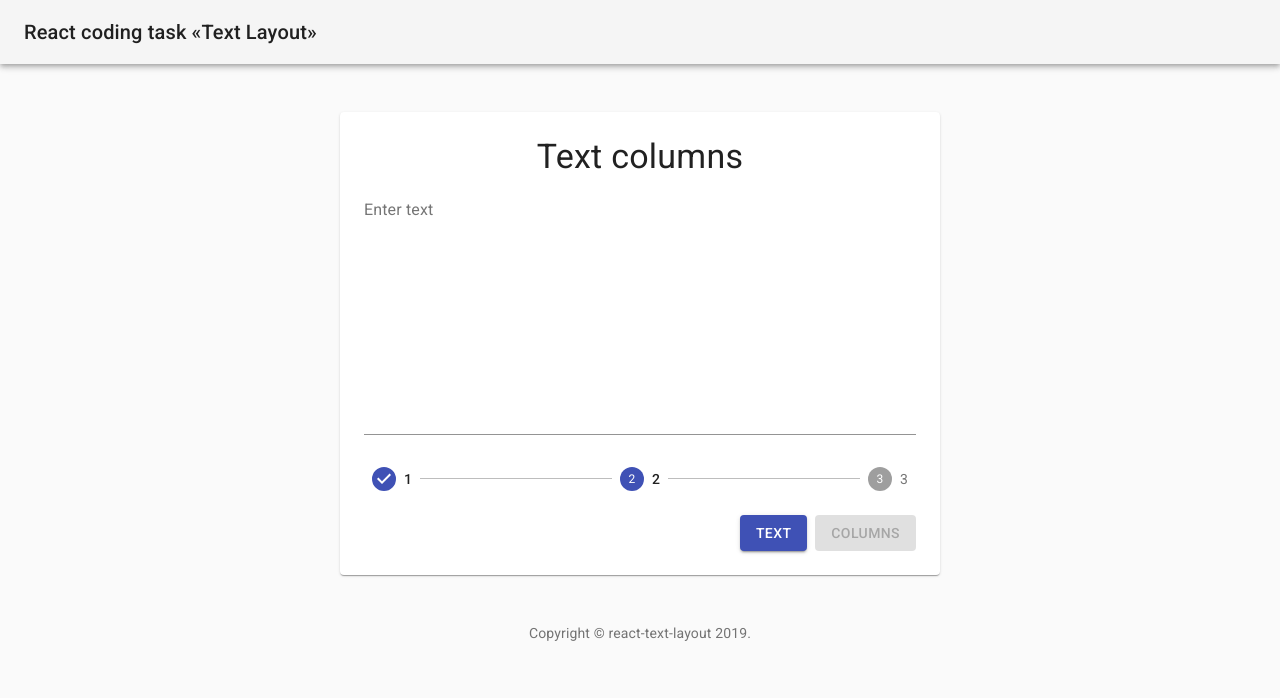
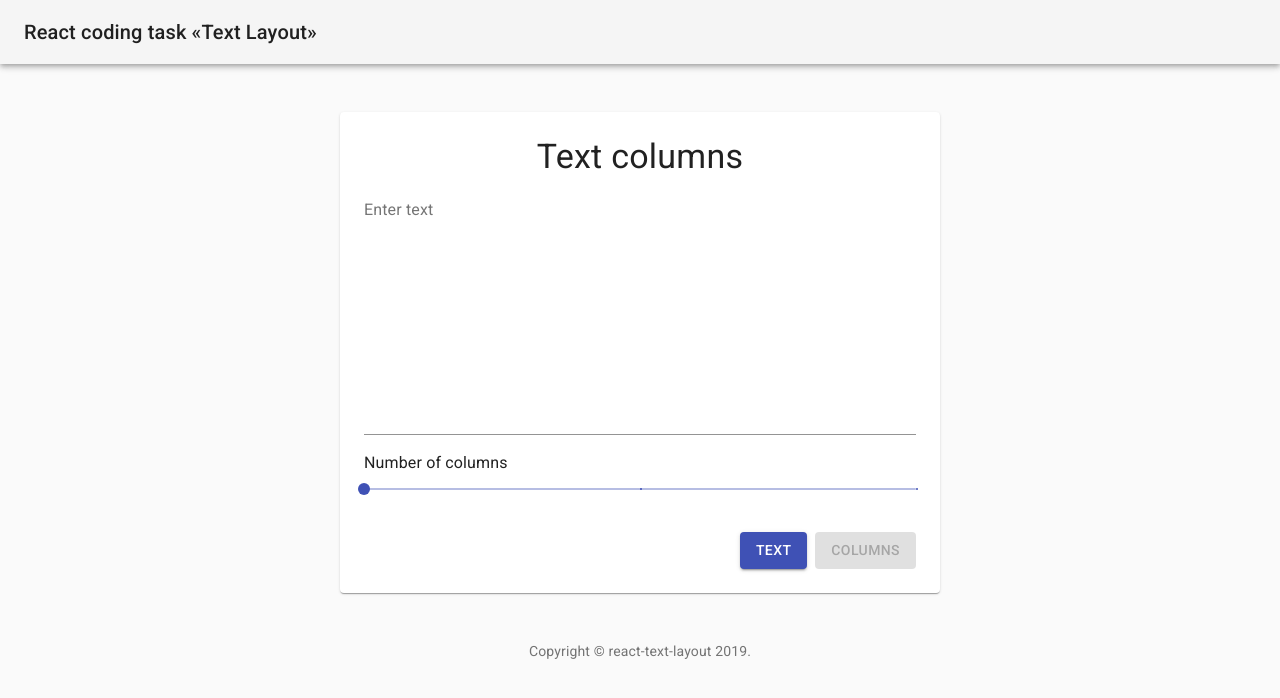
Before and after one commit to vitaly-d-osinit/react-text-layout, a Next.js app: page /layout in a window 1280 px wide. Shown: the top 698 px of the page. Built offline with nearby package versions, Linux system fonts and the light colour scheme.

Commit message:
Columns component

```diff
--- a/src/components/ColumnsStepper.tsx
+++ b/src/components/ColumnsStepper.tsx
@@ -1,37 +1,52 @@
-import React from "react";
-import { makeStyles } from "@material-ui/core/styles";
-import Stepper from "@material-ui/core/Stepper";
-import Step from "@material-ui/core/Step";
-import StepLabel from "@material-ui/core/StepLabel";
+import React, { useCallback, FunctionComponent } from "react";
+import { useDispatch } from "react-redux";
+import Button from "@material-ui/core/Button";
+import Typography from "@material-ui/core/Typography";
+import Slider from "@material-ui/core/Slider";
 
-import { useColumns, useActiveColumn } from "src/store";
+import { useColumns, useActiveColumn, setActiveColumn } from "src/store";
+import { Column } from "src/store/types";
 
-const useStyles = makeStyles(theme => ({
-  stepper: {
-    padding: theme.spacing(4, 0, 0)
-  },
-  buttons: {
-    display: "flex",
-    justifyContent: "flex-end"
-  },
-  button: {
-    marginTop: theme.spacing(3),
-    marginLeft: theme.spacing(1)
-  }
-}));
+type ColumnStepperProps = {
+  column: Column;
+};
+
+const ColumnStepper: FunctionComponent<ColumnStepperProps> = ({ column }) => {
+  const dispatch = useDispatch();
+  const activeColumn = useActiveColumn();
+  const disabled = activeColumn === column;
+
+  const handleClick = useCallback(() => {
+    dispatch(setActiveColumn(column));
+  }, [column, dispatch]);
+
+  return (
+    <Button onClick={handleClick} disabled={disabled}>
+      {column}
+    </Button>
+  );
+};
+
+function valuetext(value) {
+  return `${value}°C`;
+}
 
 export default function ColumnsStepper() {
-  const classes = useStyles({});
+  const columns = useColumns();
   const activeColumn = useActiveColumn();
-  const columns = useColumns();
 
   return (
-    <Stepper activeStep={activeColumn} className={classes.stepper}>
-      {columns.map(column => (
-        <Step key={column}>
-          <StepLabel>{column}</StepLabel>
-        </Step>
-      ))}
-    </Stepper>
+    <>
+      <Typography>Number of columns</Typography>
+      <Slider
+        defaultValue={activeColumn}
+        getAriaValueText={valuetext}
+        valueLabelDisplay="auto"
+        step={1}
+        marks
+        min={columns[0]}
+        max={columns[columns.length - 1]}
+      />
+    </>
   );
 }
--- a/src/pages/layout.tsx
+++ b/src/pages/layout.tsx
@@ -1,4 +1,5 @@
 import React from "react";
+import Grid from "@material-ui/core/Grid";
 
 import { withRedux } from "src/lib/redux";
 import { initializeStore, INITIAL_STATE } from "src/store";
@@ -9,8 +10,14 @@ import ColumnsStepper from "src/components/ColumnsStepper";
 const LayoutPage = () => {
   return (
     <Layout title="Text columns">
-      <TextArea />
-      <ColumnsStepper />
+      <Grid spacing={2} container>
+        <Grid item xs={12}>
+          <TextArea />
+        </Grid>
+        <Grid item xs={12}>
+          <ColumnsStepper />
+        </Grid>
+      </Grid>
     </Layout>
   );
 };
```
